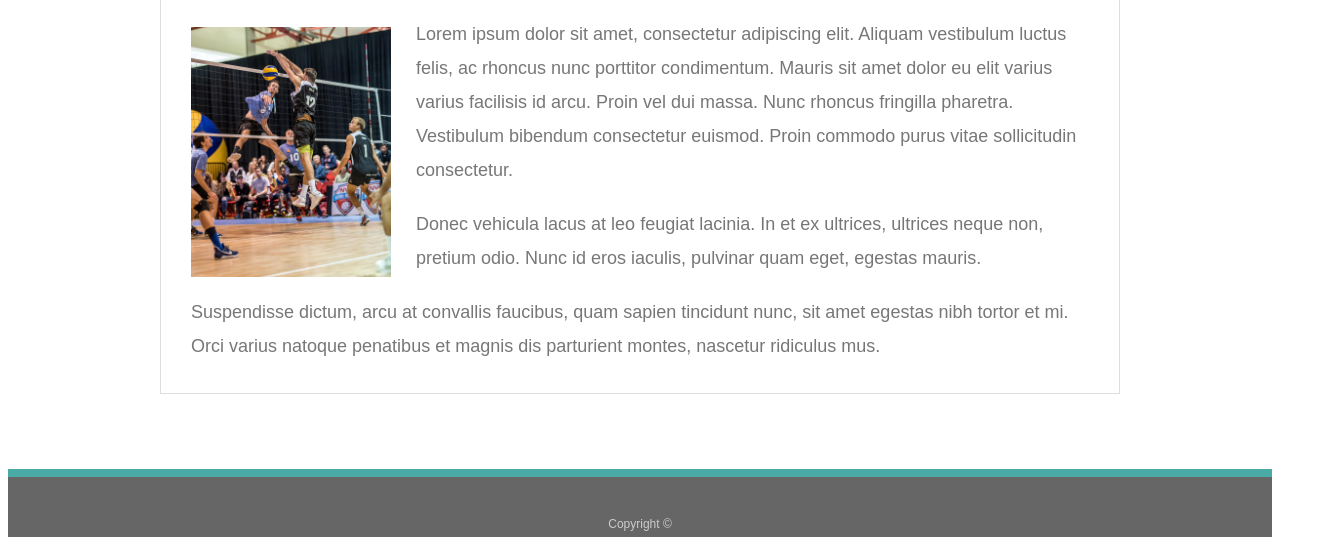
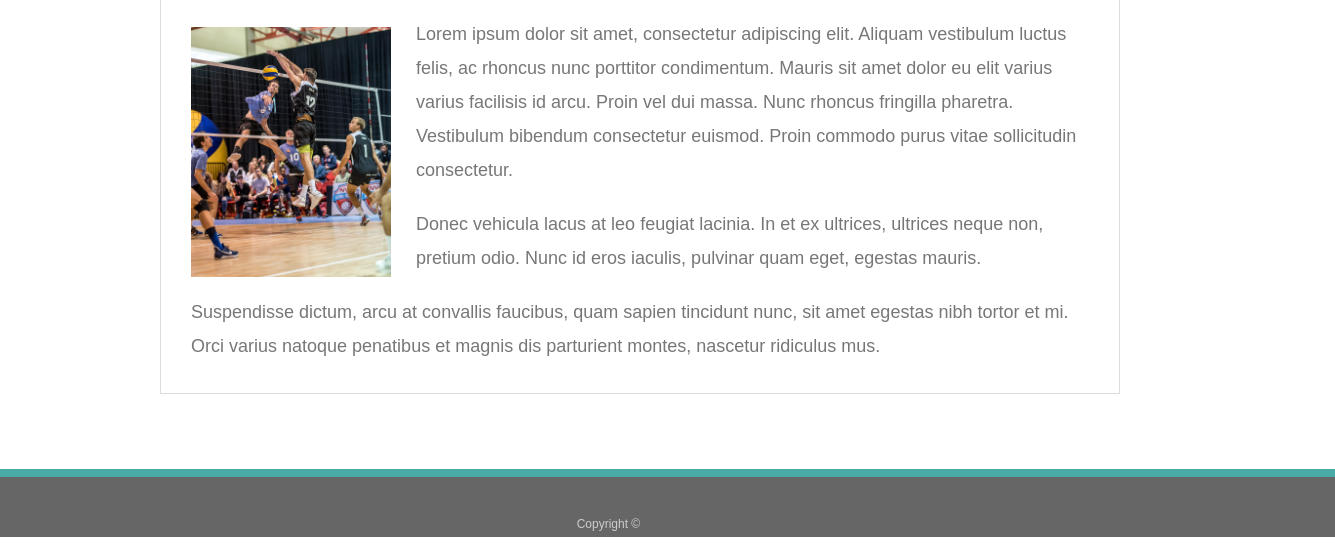
Before and after one commit to MantisLanguage/Responsive-Portfolio, a plain HTML site: page index.html in a window 1280 px wide. Shown: the part 269-814 px from the top of the page, 1335 px wide, since content can reach past the window. Drawn offline with Linux system fonts and the light colour scheme.

Commit message:
Footer fixed

```diff
--- a/style.css
+++ b/style.css
@@ -108,6 +108,8 @@ body {
     background: #666666;
     border-top: 8px solid #4aaaa5;
     height: 50px;
+    width: 115%;
+    margin-left: -10%;
   }
 
   h3, h2 {
@@ -239,12 +241,11 @@ nav {
 @media screen and (max-width: 768px) {
 
   .main-section {
-    margin-top: -25%;
+
     width: 95%;
 margin-left: 2%;
 
 }
-
 @media screen and (max-width: 640px) {
     header{
 position: static;
```
